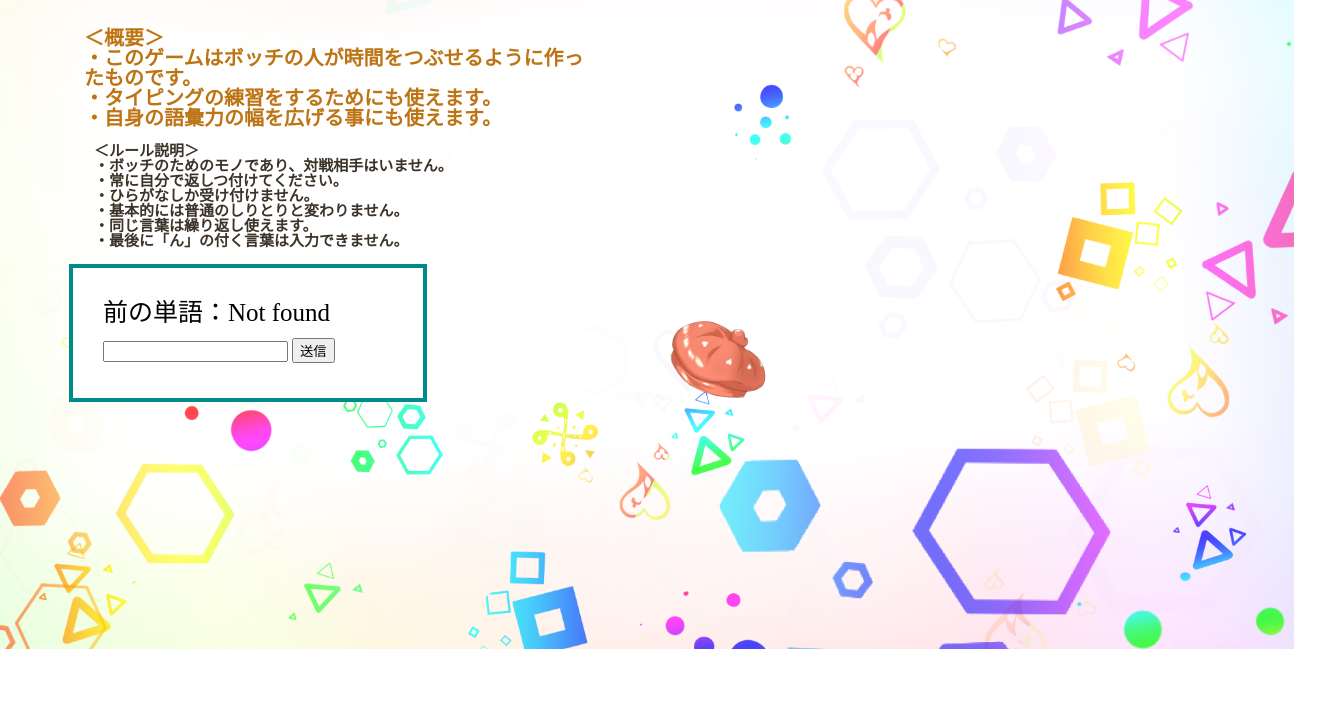
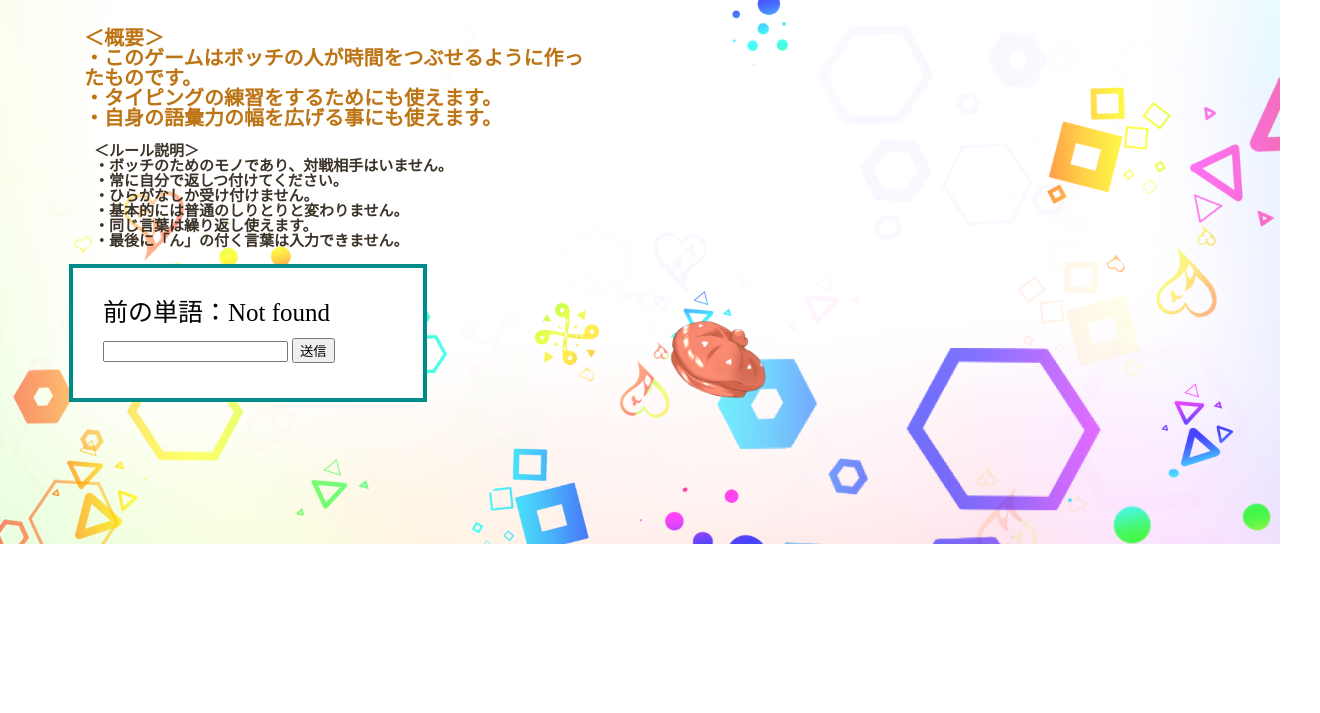
Before and after one commit to uno-yuzuki/Deno_shiritori, a plain HTML site: page public/index.html in a window 1280 px wide. Shown: the part 87-800 px from the top of the page, 1320 px wide, since content can reach past the window. Drawn offline with Linux system fonts and the light colour scheme; no server answers.

Commit message:
Update styles.css

```diff
--- a/public/styles.css
+++ b/public/styles.css
@@ -7,9 +7,7 @@ html {
 	background-size: cover;
 }
 body{
-    width: 160vh;
-    height: 90vh;
-    object-fit: cover;
+
     padding-left: 1em;
     padding-right: 1em;
 }
```
